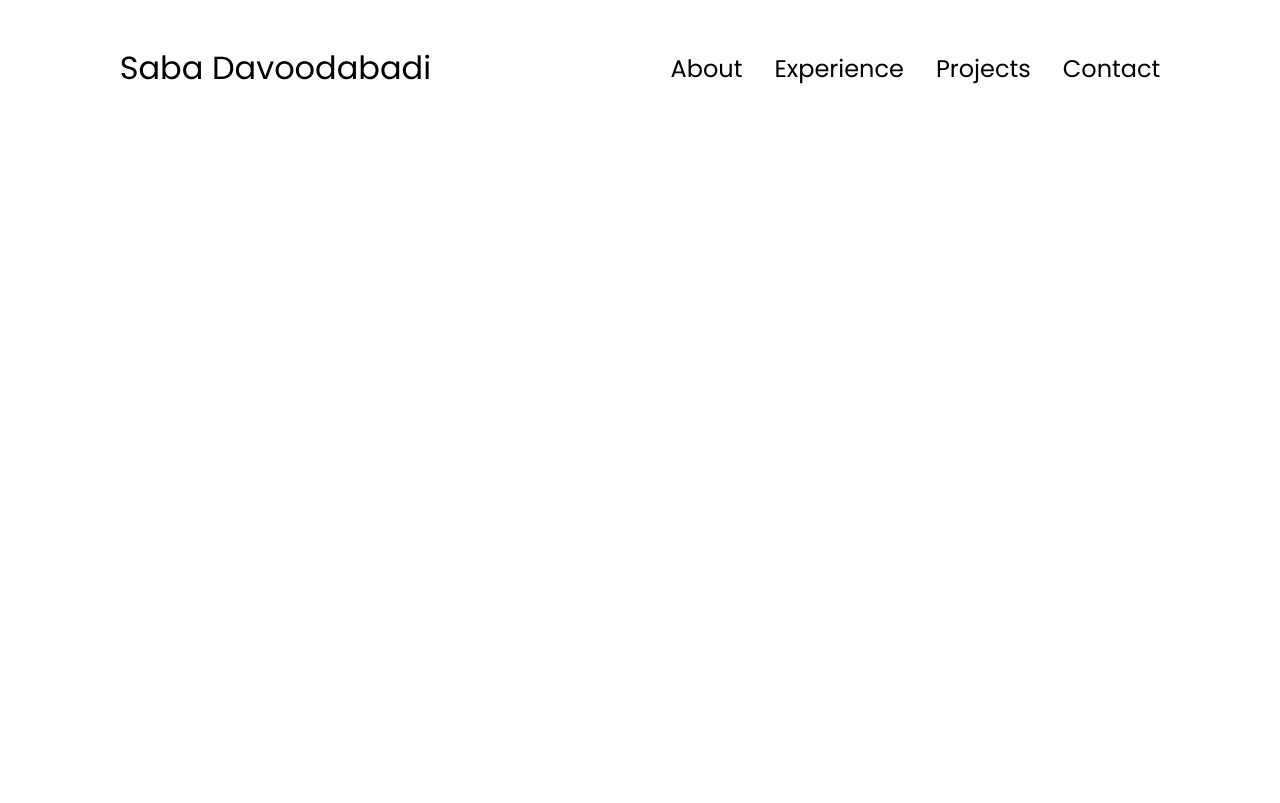
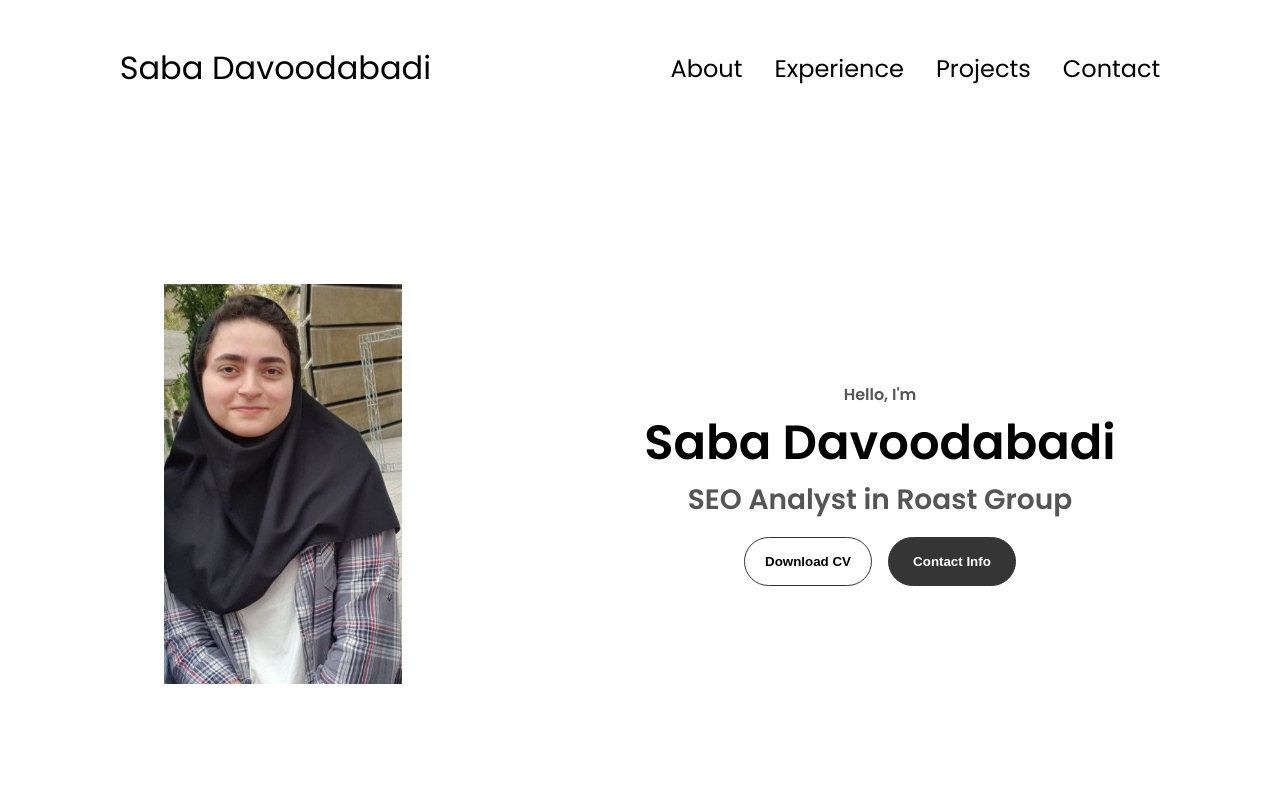
Before and after one commit to saba-dva/portfolio-project, a plain HTML site: page index.html in a window 1280 px wide. Drawn offline with Linux system fonts and the light colour scheme.

Commit message:
feat: add Profile section

```diff
--- a/index.html
+++ b/index.html
@@ -36,6 +36,27 @@
         </div>
       </div>
     </nav>
+        <section id="profile">
+      <div class="section__pic-container">
+        <img src="./assets/profile-pic.jpeg" alt="Saba's profile picture" />
+      </div>
+      <div class="section__text">
+        <p class="section__text__p1">Hello, I'm</p>
+        <h1 class="title">Saba Davoodabadi</h1>
+        <p class="section__text__p2">SEO Analyst in Roast Group</p>
+        <div class="btn-container">
+          <button
+            class="btn btn-color-2"
+            onclick="window.open('./assets/resume-example.pdf')"
+          >
+            Download CV
+          </button>
+          <button class="btn btn-color-1" onclick="location.href='./#contact'">
+            Contact Info
+          </button>
+        </div>
+      </div>
+    </section>
     <script src="script.js"></script>
   </body>
 </html>
--- a/mediaqueries.css
+++ b/mediaqueries.css
@@ -1,3 +1,17 @@
+@media screen and (max-width: 1400px) {
+  #profile {
+    height: 83vh;
+    margin-bottom: 6rem;
+  }
+  .about-containers {
+    flex-wrap: wrap;
+  }
+  #contact,
+  #projects {
+    height: fit-content;
+  }
+}
+
 @media screen and (max-width: 1200px) {
   #desktop-nav {
     display: none;
@@ -5,4 +19,15 @@
   #hamburger-nav {
     display: flex;
   }
+  #profile,
+  .section-container {
+    display: block;
+  }
 }
+
+@media screen and (max-width: 600px) {
+  #profile {
+    height: 83vh;
+    margin-bottom: 0;
+  }
+}
--- a/style.css
+++ b/style.css
@@ -1,5 +1,3 @@
-/* GENERAL */
-
 @import url("https://fonts.googleapis.com/css2?family=Poppins:wght@300;400;500;600&display=swap");
 
 * {
@@ -19,14 +17,12 @@ p {
   color: rgb(85, 85, 85);
 }
 
-/* TRANSITION */
 
 a,
 .btn {
   transition: all 300ms ease;
 }
 
-/* DESKTOP NAV */
 
 nav,
 .nav-links {
@@ -66,7 +62,6 @@ a:hover {
   cursor: default;
 }
 
-/* HAMBURGER MENU */
 
 #hamburger-nav {
   display: none;
@@ -145,3 +140,114 @@ a:hover {
 .hamburger-icon span:first-child {
   transform: none;
 }
+
+
+section {
+  padding-top: 4vh;
+  height: 96vh;
+  margin: 0 10rem;
+  box-sizing: border-box;
+  min-height: fit-content;
+}
+
+.section-container {
+  display: flex;
+}
+
+
+#profile {
+  display: flex;
+  justify-content: center;
+  gap: 5rem;
+  height: 80vh;
+}
+
+.section__pic-container {
+  display: flex;
+  height: 400px;
+  width: 400px;
+  margin: auto 0;
+}
+
+.section__text {
+  align-self: center;
+  text-align: center;
+}
+
+.section__text p {
+  font-weight: 600;
+}
+
+.section__text__p1 {
+  text-align: center;
+}
+
+.section__text__p2 {
+  font-size: 1.75rem;
+  margin-bottom: 1rem;
+}
+
+.title {
+  font-size: 3rem;
+  text-align: center;
+}
+
+#socials-container {
+  display: flex;
+  justify-content: center;
+  margin-top: 1rem;
+  gap: 1rem;
+}
+
+
+.icon {
+  cursor: pointer;
+  height: 2rem;
+}
+
+
+.btn-container {
+  display: flex;
+  justify-content: center;
+  gap: 1rem;
+}
+
+.btn {
+  font-weight: 600;
+  transition: all 300ms ease;
+  padding: 1rem;
+  width: 8rem;
+  border-radius: 2rem;
+}
+
+.btn-color-1,
+.btn-color-2 {
+  border: rgb(53, 53, 53) 0.1rem solid;
+}
+
+.btn-color-1:hover,
+.btn-color-2:hover {
+  cursor: pointer;
+}
+
+.btn-color-1,
+.btn-color-2:hover {
+  background: rgb(53, 53, 53);
+  color: white;
+}
+
+.btn-color-1:hover {
+  background: rgb(0, 0, 0);
+}
+
+.btn-color-2 {
+  background: none;
+}
+
+.btn-color-2:hover {
+  border: rgb(255, 255, 255) 0.1rem solid;
+}
+
+.btn-container {
+  gap: 1rem;
+}
```
Also changed, not shown: assets/profile-pic.jpeg (added).
